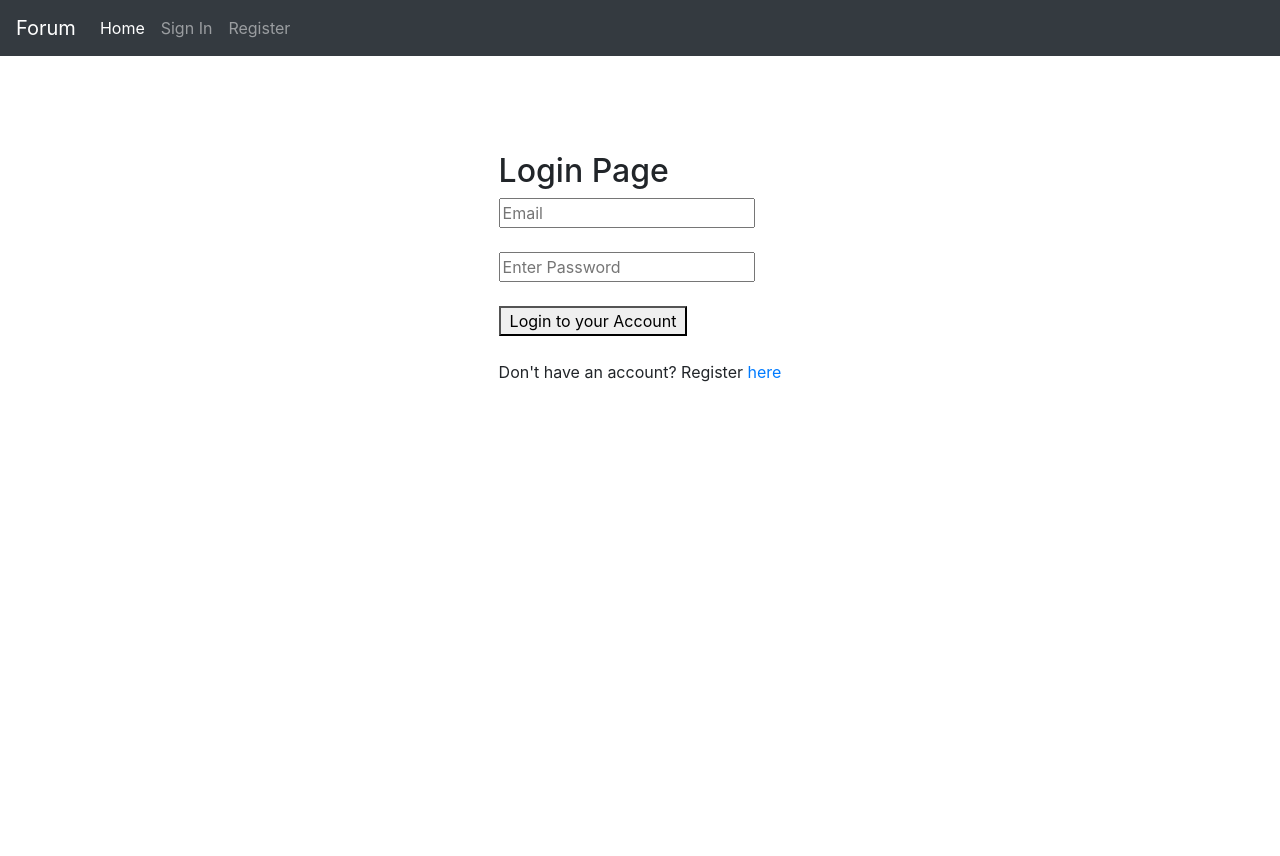
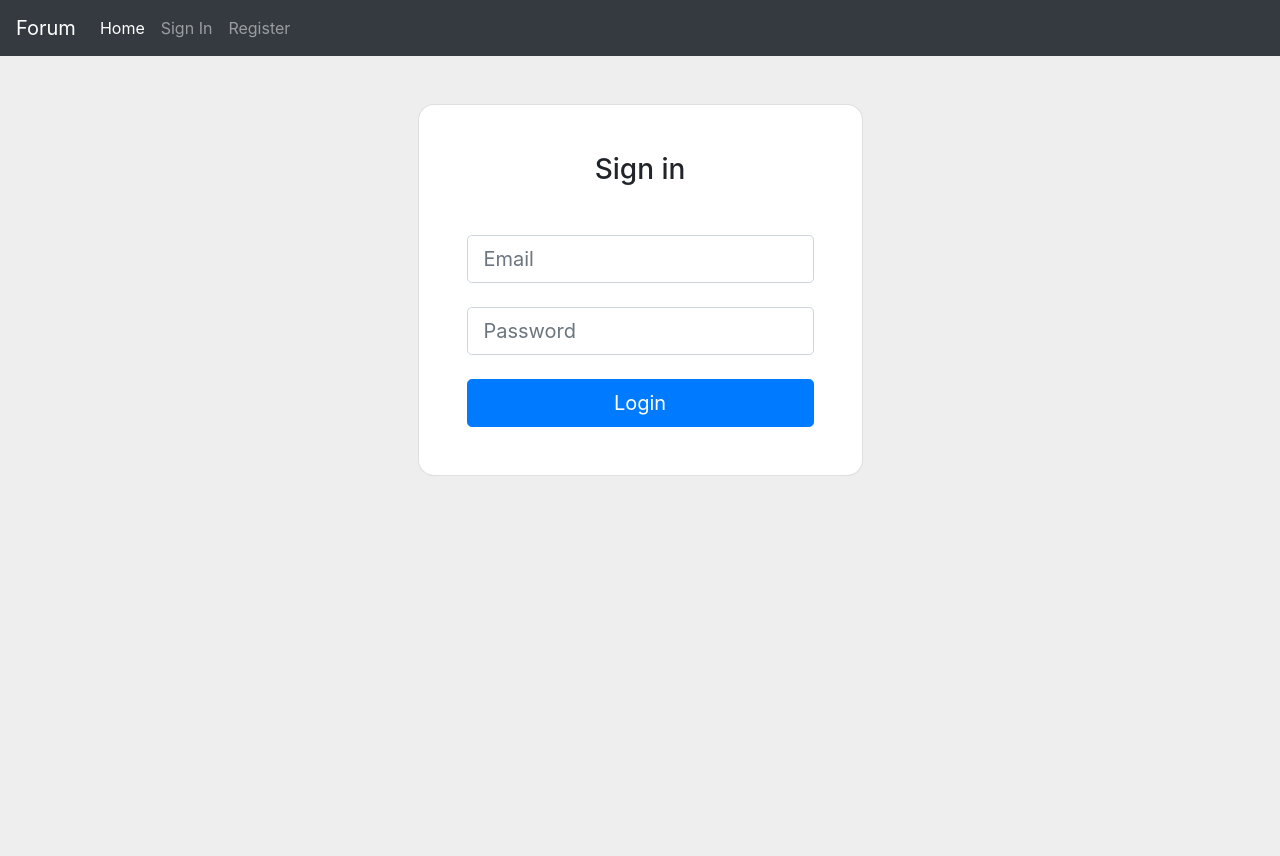
Before and after one commit to amar2468/Online-Discussion-Forum, a Flask app: page /login_account in a window 1280 px wide. Before the commit the page ends 382 px from the top, so only its background shows below. Run offline with Flask 2, Linux system fonts and the light colour scheme; parts of the project's set-up code (start-up, migrations or seed data) failed here and were passed over; some libraries are stand-ins or nearby versions.

Commit message:
Changed login template to a bootstrap template that looks better

```diff
--- a/templates/Login.html
+++ b/templates/Login.html
@@ -1,23 +1,26 @@
 <!DOCTYPE html>
 <html>
+
     <head>
-
-        <title>Online Discussion Forum | Sign In</title>
+        <title>Online Discussion Forum | Login</title>
         <link rel="stylesheet" href="/static/css/custom_stylesheet.css">
+        <link rel="stylesheet" href="css/custom_stylesheet.css">
         <link rel="stylesheet" href="https://maxcdn.bootstrapcdn.com/bootstrap/4.5.2/css/bootstrap.min.css">
         <script src="https://ajax.googleapis.com/ajax/libs/jquery/3.5.1/jquery.min.js"></script>
         <script src="https://cdnjs.cloudflare.com/ajax/libs/popper.js/1.16.0/umd/popper.min.js"></script>
         <script src="https://maxcdn.bootstrapcdn.com/bootstrap/4.5.2/js/bootstrap.min.js"></script>
-
     </head>
 
     <body>
 
         <nav class="navbar navbar-expand-lg navbar-dark bg-dark">
+
             <a class="navbar-brand" href="#">Forum</a>
+
             <button class="navbar-toggler" type="button" data-toggle="collapse" data-target="#navbarNavAltMarkup" aria-controls="navbarNavAltMarkup" aria-expanded="false" aria-label="Toggle navigation">
                 <span class="navbar-toggler-icon"></span>
             </button>
+
             <div class="collapse navbar-collapse" id="navbarNavAltMarkup">
                 <div class="navbar-nav">
                     <a class="nav-item nav-link active" href="/">Home <span class="sr-only">(current)</span></a>
@@ -25,23 +28,41 @@
                     <a class="nav-item nav-link" href="/register_account">Register</a>
                 </div>
             </div>
+
         </nav>
 
-        <br><br><br><br>
 
-        <div id="container_div_for_login_system">
-            <div id="div_containing_login_account_features">
+
+
+
+        <section class="vh-100" style="background-color: #eee;">
+            <div class="container py-5 h-80">
+            <div class="row d-flex justify-content-center align-items-center h-100">
+                <div class="col-12 col-md-8 col-lg-6 col-xl-5">
+                <div class="card shadow-2-strong" style="border-radius: 1rem;">
+                    <div class="card-body p-5 text-center">
+
+                        <h3 class="mb-5">Sign in</h3>
+
                         <form action="{{ url_for("login_account")}}" method="post">
-                    <h2 id="heading_in_login_account">Login Page</h2>
-                    <input type="email" id="email_address_for_login" name="email_address_for_login" placeholder="Email" required>
-                    <br><br>
-                    <input type="password" id="user_password_for_login" name="user_password_for_login" placeholder="Enter Password" required>
-                    <br><br>
-                    <button id="login_account_button" type="submit">Login to your Account</button>
-                    <br><br>
-                    <p>Don't have an account? Register <a href="/register_account">here</a></p>
+
+                            <div class="form-outline mb-4">
+                                <input type="email" id="email_address_for_login" name="email_address_for_login" class="form-control form-control-lg" placeholder="Email" />
+                            </div>
+
+                            <div class="form-outline mb-4">
+                                <input type="password" id="user_password_for_login" name="user_password_for_login" class="form-control form-control-lg" placeholder="Password" />
+                            </div>
+
+                            <button class="btn btn-primary btn-lg btn-block" type="submit">Login</button>
+
                         </form>
+
                     </div>
                 </div>
+                </div>
+            </div>
+            </div>
+        </section>
     </body>
 </html>
```
Lines whose indentation alone changed are shown as unchanged.
